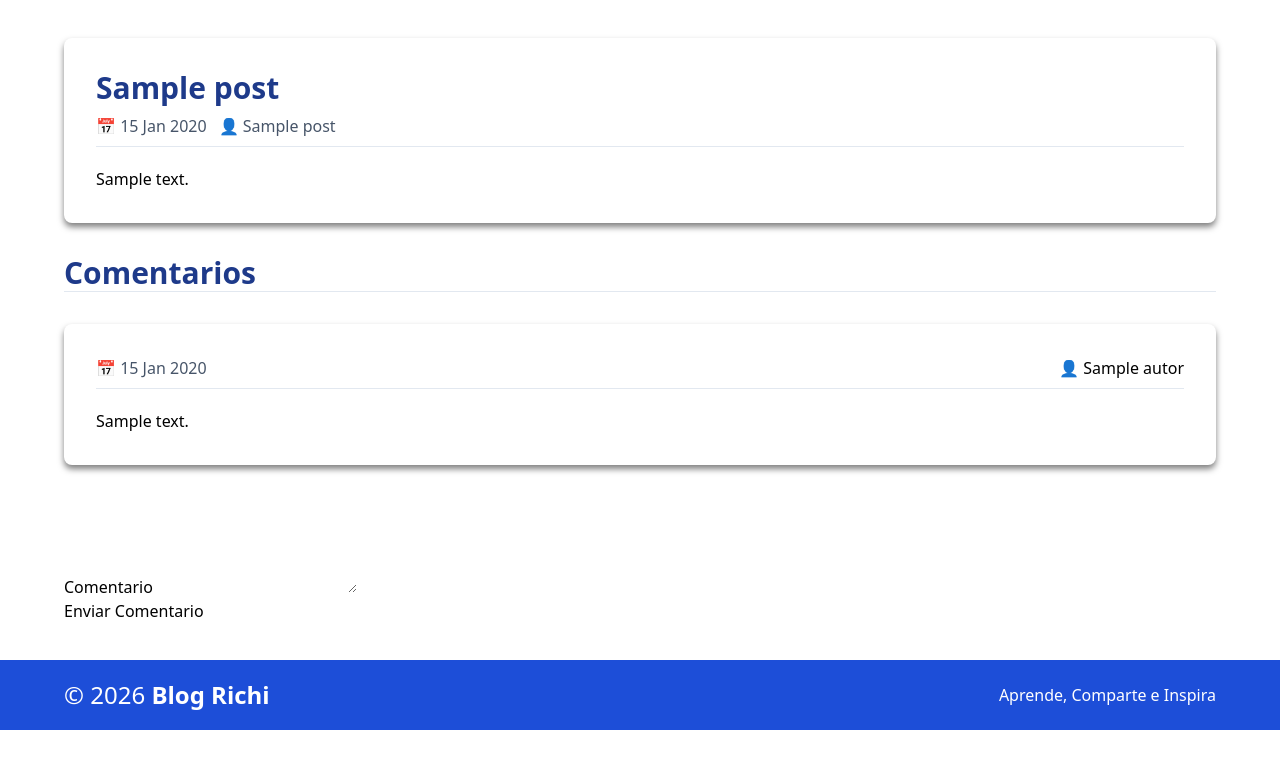
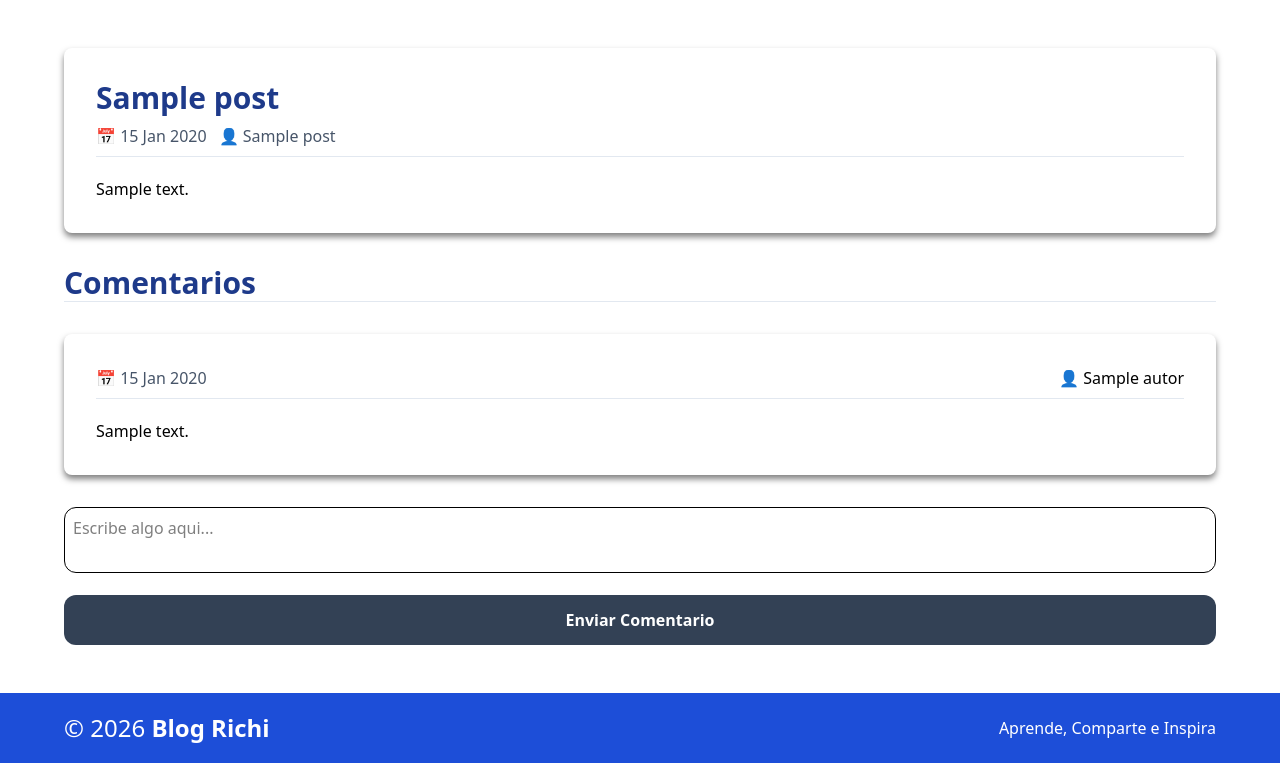
Before and after one commit to progValji/Blog-Academico, a Flask app: template src/app/templates/posts/visualizar_post.html in a window 1280 px wide. Shown: the part 70-833 px from the top of the page. Before the commit the page ends 800 px from the top, so only its background shows below. Run offline with Flask 3, Linux system fonts and the light colour scheme; the visitor is signed in with stand-in values (Sample User, id 1); the template is opened without the code that fills it: most values are stand-ins (such as "Sample title", 1, 10 or a date in 2020); style sheets or scripts are compiled from the project's sources.

Commit message:
Agregacion Y Eliminacion De Comentarios. Componente dorpdown

```diff
--- a/src/app/helpers/services/comment_service.py
+++ b/src/app/helpers/services/comment_service.py
@@ -20,7 +20,7 @@ def salvar_comentario(comentario_id=None, post_id=None):
 
     if not texto:
         flash('El comentario no puede estar vacío.', 'error')
-        return redirect(url_for('visualizar_post', post_id=post_id))
+        return redirect(url_for('posts.visualizar_post', post_id=post_id))
 
     texto_limpio = limpiar_contenido(texto)
     try:
--- a/src/app/static/CSS/input.css
+++ b/src/app/static/CSS/input.css
@@ -128,4 +128,17 @@
             color: var(--color-rojo-error);
         }
     }
+
+    .dropdown-content {
+        display: none;
+        position: absolute;
+        right: 25px;
+        top: 25px;
+        list-style: none;
+    }
+
+    /* Clase que JS añadirá para mostrar el menú */
+    .dropdown-content.show {
+        display: block;
+    }
 }
--- a/src/app/templates/macros/_comentario.html
+++ b/src/app/templates/macros/_comentario.html
@@ -1,10 +1,10 @@
 {% macro render_comentario(comentario, user_id, mostrar_link_post=None, next='visualizar_post') %}
-    <li class="comentario">
+    <li class="comentario relative">
         {% if comentario.user_id == user_id %}
-            <div class="dropdown">
-                <button class="dropdown-btn">
-                    <svg xmlns="http://www.w3.org/2000/svg" width="24" height="24" viewBox="0 0 24 24"
-                    fill="none" stroke="currentColor" stroke-width="2" stroke-linecap="round"
+            <div class="dropdown absolute top-1 right-1">
+                <button class="dropdown-btn text-gris">
+                    <svg xmlns="http://www.w3.org/2000/svg" width="36" height="36" viewBox="0 0 24 24"
+                    fill="currentColor" stroke="white" stroke-width="2" stroke-linecap="round"
                     stroke-linejoin="round" class="icon icon-tabler icons-tabler-outline
                     icon-tabler-settings">
                     <path stroke="none" d="M0 0h24v24H0z" fill="none"/>
@@ -19,14 +19,14 @@
                 </button>
                 <ul class="dropdown-content">
                     <li>
-                        <button>Editar</button>
                         <button
                             type="button"
                             data-title="¿Estas seguro de eliminar este comentario?"
                             data-message="Esta acción no se puede deshacer."
-                            data-action="/eliminar_comentario/{{ comentario.id }}?next={{ next }}"
-                            class="open_delete_modal">
-                            Eliminar comentario
+                            data-action="/comments/eliminar_comentario/{{ comentario.id }}"
+                            class="open_delete_modal w-37.5 px-4 py-2 rounded-2xl text-white
+                            bg-red-600 hover:bg-red-700">
+                            Eliminar
                         </button>
                     </li>
                 </ul>
@@ -37,10 +37,6 @@
             <small class="sm:text-base">👤 {{ comentario.autor }}</small>
         </div>
         <hr class="text-gris-claro mb-5 mt-2">
-        <p>{{ comentario.contenido | safe }}</p>
-
-        {% if mostrar_link_post %}
-            <a href="{{ url_for('visualizar_post', post_id=comentario.post_id) }}">Ver post</a>
-        {% endif %}
+        <p class="post__contenido">{{ comentario.contenido | safe }}</p>
     </li>
 {% endmacro %}
--- a/src/app/templates/posts/visualizar_post.html
+++ b/src/app/templates/posts/visualizar_post.html
@@ -1,17 +1,3 @@
-<style>
-    .dropdown-content {
-        display: none;
-        position: absolute;
-        background-color: #f9f9f9;
-        list-style: none;
-        padding: 10px;
-    }
-
-    /* Clase que JS añadirá para mostrar el menú */
-    .dropdown-content.show {
-    display: block;
-    }
-</style>
 {% extends "base.html" %}
 {% from "macros/_comentario.html" import render_comentario %}
 {% from "macros/_post_card.html" import render_post_card %}
@@ -19,14 +5,14 @@
 {% block contenido %}
 
     {% if post %}
-        <section class="contenedor flex flex-col justify-center gap-8 h-full">
+        <section class="contenedor my-12 flex flex-col justify-center gap-8">
             <section>
                 {{ render_post_card(post, user_id, next_url_editar=url_for('posts.visualizar_post', post_id=post.id)) }}
             </section>
             <section id="comentarios">
                 <h2 class="text-2xl sm:text-3xl text-azul-marino font-semibold">Comentarios</h2>
                 <hr class="text-gris-claro">
-                <ul class="my-8">
+                <ul class="my-8 flex flex-col gap-4">
                     {% for comentario in comentarios %}
                         {{ render_comentario(comentario, user_id) }}
                     {% else %}
@@ -37,11 +23,11 @@
                 <div>
                     <form action="{{ url_for('comments.agregar_comentario', post_id=post.id) }}" method="post">
                         {% if session.get('user_id') %}
-                        <div class="form-group">
-                            <label for="texto">Comentario</label>
-                            <textarea name="texto" rows="4" required class="form-control"></textarea>
+                        <div class="mb-4">
+                            <textarea id="texto" name="texto" rows="2" placeholder="Escribe algo aqui..." required
+                            class="resize-none w-full p-2 outline-0 border rounded-xl focus:border-azul-marino"></textarea>
                         </div>
-                        <button type="submit" class="btn">Enviar Comentario</button>
+                        <button type="submit" class="bg-azul-pizarra text-white w-full submit__formulario">Enviar Comentario</button>
                         {% else %}
                         <div class="flex flex-col gap-3 items-center justify-center">
                             <p>Debes iniciar sesión para comentar.</p>
```
Also changed, not shown: src/app/comments/routes.py (+11 -11 lines), src/app/templates/posts/index.html (+0 -14 lines).
